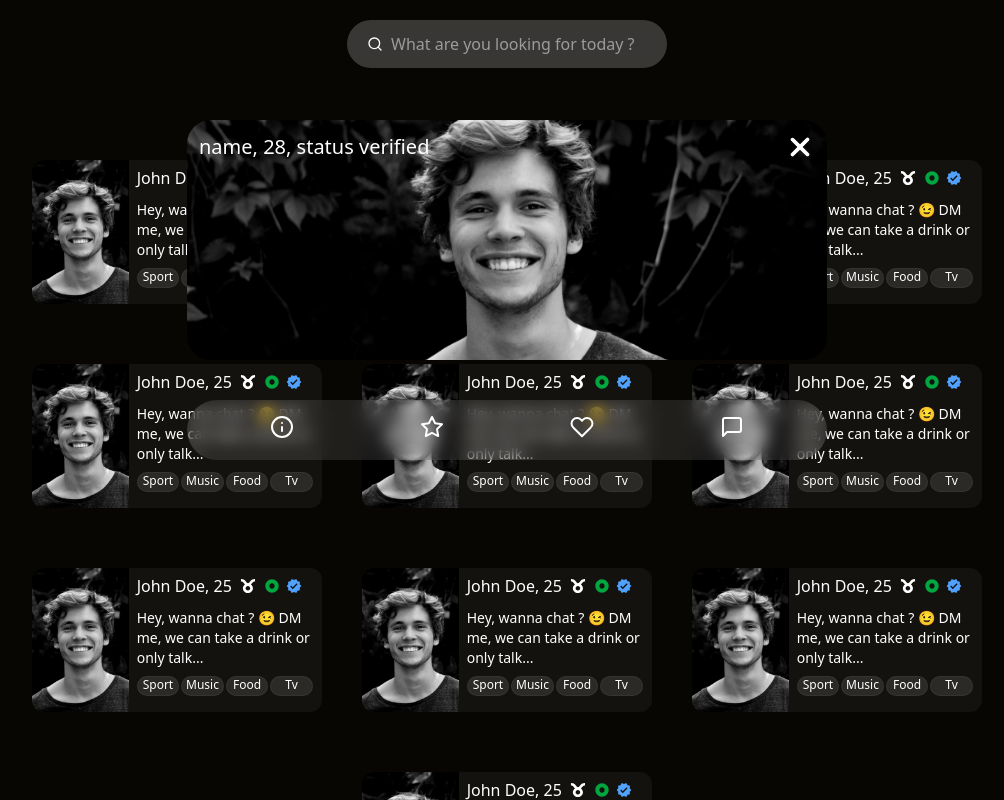
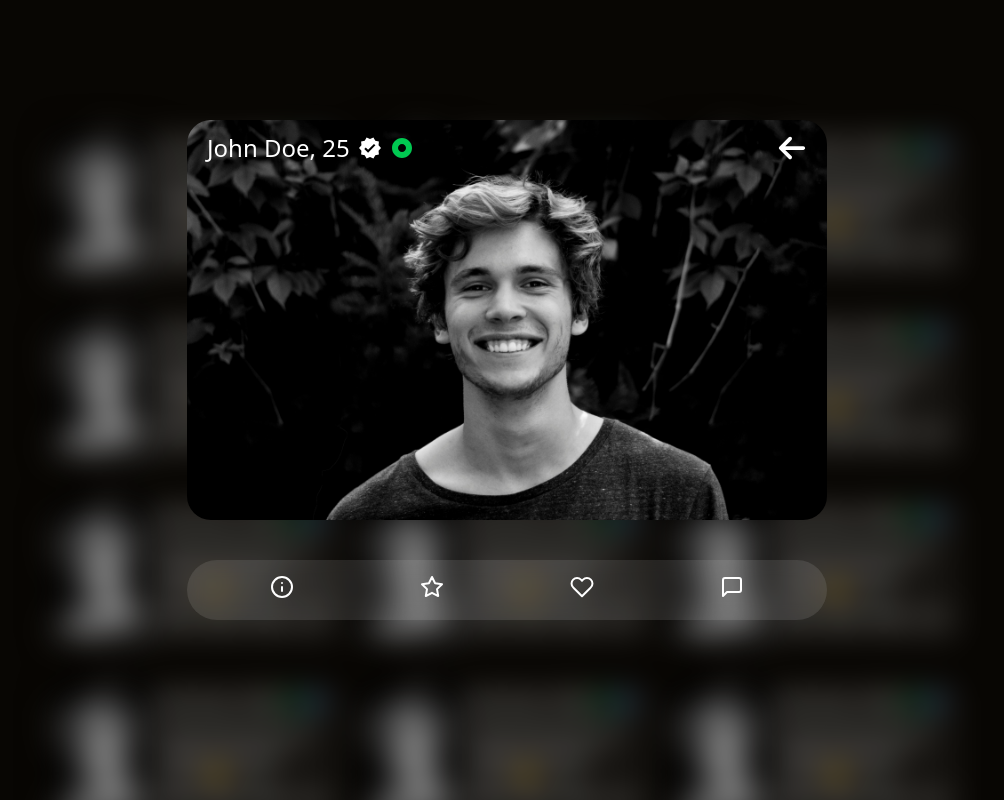
Before and after one commit to kevincalixte/wivy-ts, a Next.js app: page /welcome in a window 1280 px wide. Both pictures are taken after a click on the element 310 px from the left and 192 px from the top of the page. Shown: the top 800 px of the page, without its empty margins (133-1137 px from the left). Built offline with nearby package versions, Linux system fonts and the light colour scheme.

Commit message:
descriptio: added

```diff
--- a/app/welcome/page.tsx
+++ b/app/welcome/page.tsx
@@ -10,23 +10,25 @@ const welcome = () => {
 
 
   return (
-    <>
-
+    <div>
       {isProfile && <Profile id={1} onClose={() => setIsProfile(false)} />}
-      <div className='mx-5 my-23 lg:flex-wrap lg:flex lg:px-10 lg:gap-10 lg:justify-center lg:my-30'>
-        <Card key="1" onclick={() => setIsProfile(true)} name='John Doe, ' age={25} sign={<GiTaurus />} status="connected" verified={true} description='Hey, wanna chat ? 😉 DM me, we can take a drink or only talk !Hey, wanna chat ? 😉 DM me, we can take a drink or only talk !Hey, wanna chat ? 😉 DM me, we can take a drink or only talk !Hey, wanna chat ? 😉 DM me, we can take a drink or only talk !Hey, wanna chat ? 😉 DM me, we can take a drink or only talk !Hey, wanna chat ? 😉 DM me, we can take a drink or only talk !' img='/img/user/user1.jpg' tags={["Sport", "Music", "Food", "Tv", "Cat", "Sushi", "Work", "Holidays", "Netflix", "Disney", "Computer", "Coffee"]} />
-        <Card key="2" onclick={() => setIsProfile(true)} name='John Doe, ' age={25} sign={<GiTaurus />} status="connected" verified={true} description='Hey, wanna chat ? 😉 DM me, we can take a drink or only talk !Hey, wanna chat ? 😉 DM me, we can take a drink or only talk !Hey, wanna chat ? 😉 DM me, we can take a drink or only talk !Hey, wanna chat ? 😉 DM me, we can take a drink or only talk !Hey, wanna chat ? 😉 DM me, we can take a drink or only talk !Hey, wanna chat ? 😉 DM me, we can take a drink or only talk !' img='/img/user/user1.jpg' tags={["Sport", "Music", "Food", "Tv", "Cat", "Sushi", "Work", "Holidays", "Netflix", "Disney", "Computer", "Coffee"]} />
-        <Card key="3" onclick={() => setIsProfile(true)} name='John Doe, ' age={25} sign={<GiTaurus />} status="connected" verified={true} description='Hey, wanna chat ? 😉 DM me, we can take a drink or only talk !Hey, wanna chat ? 😉 DM me, we can take a drink or only talk !Hey, wanna chat ? 😉 DM me, we can take a drink or only talk !Hey, wanna chat ? 😉 DM me, we can take a drink or only talk !Hey, wanna chat ? 😉 DM me, we can take a drink or only talk !Hey, wanna chat ? 😉 DM me, we can take a drink or only talk !' img='/img/user/user1.jpg' tags={["Sport", "Music", "Food", "Tv", "Cat", "Sushi", "Work", "Holidays", "Netflix", "Disney", "Computer", "Coffee"]} />
-        <Card key="4" onclick={() => setIsProfile(true)} name='John Doe, ' age={25} sign={<GiTaurus />} status="connected" verified={true} description='Hey, wanna chat ? 😉 DM me, we can take a drink or only talk !Hey, wanna chat ? 😉 DM me, we can take a drink or only talk !Hey, wanna chat ? 😉 DM me, we can take a drink or only talk !Hey, wanna chat ? 😉 DM me, we can take a drink or only talk !Hey, wanna chat ? 😉 DM me, we can take a drink or only talk !Hey, wanna chat ? 😉 DM me, we can take a drink or only talk !' img='/img/user/user1.jpg' tags={["Sport", "Music", "Food", "Tv", "Cat", "Sushi", "Work", "Holidays", "Netflix", "Disney", "Computer", "Coffee"]} />
-        <Card key="5" onclick={() => setIsProfile(true)} name='John Doe, ' age={25} sign={<GiTaurus />} status="connected" verified={true} description='Hey, wanna chat ? 😉 DM me, we can take a drink or only talk !Hey, wanna chat ? 😉 DM me, we can take a drink or only talk !Hey, wanna chat ? 😉 DM me, we can take a drink or only talk !Hey, wanna chat ? 😉 DM me, we can take a drink or only talk !Hey, wanna chat ? 😉 DM me, we can take a drink or only talk !Hey, wanna chat ? 😉 DM me, we can take a drink or only talk !' img='/img/user/user1.jpg' tags={["Sport", "Music", "Food", "Tv", "Cat", "Sushi", "Work", "Holidays", "Netflix", "Disney", "Computer", "Coffee"]} />
-        <Card key="6" onclick={() => setIsProfile(true)} name='John Doe, ' age={25} sign={<GiTaurus />} status="connected" verified={true} description='Hey, wanna chat ? 😉 DM me, we can take a drink or only talk !Hey, wanna chat ? 😉 DM me, we can take a drink or only talk !Hey, wanna chat ? 😉 DM me, we can take a drink or only talk !Hey, wanna chat ? 😉 DM me, we can take a drink or only talk !Hey, wanna chat ? 😉 DM me, we can take a drink or only talk !Hey, wanna chat ? 😉 DM me, we can take a drink or only talk !' img='/img/user/user1.jpg' tags={["Sport", "Music", "Food", "Tv", "Cat", "Sushi", "Work", "Holidays", "Netflix", "Disney", "Computer", "Coffee"]} />
-        <Card key="7" onclick={() => setIsProfile(true)} name='John Doe, ' age={25} sign={<GiTaurus />} status="connected" verified={true} description='Hey, wanna chat ? 😉 DM me, we can take a drink or only talk !Hey, wanna chat ? 😉 DM me, we can take a drink or only talk !Hey, wanna chat ? 😉 DM me, we can take a drink or only talk !Hey, wanna chat ? 😉 DM me, we can take a drink or only talk !Hey, wanna chat ? 😉 DM me, we can take a drink or only talk !Hey, wanna chat ? 😉 DM me, we can take a drink or only talk !' img='/img/user/user1.jpg' tags={["Sport", "Music", "Food", "Tv", "Cat", "Sushi", "Work", "Holidays", "Netflix", "Disney", "Computer", "Coffee"]} />
-        <Card key="8" onclick={() => setIsProfile(true)} name='John Doe, ' age={25} sign={<GiTaurus />} status="connected" verified={true} description='Hey, wanna chat ? 😉 DM me, we can take a drink or only talk !Hey, wanna chat ? 😉 DM me, we can take a drink or only talk !Hey, wanna chat ? 😉 DM me, we can take a drink or only talk !Hey, wanna chat ? 😉 DM me, we can take a drink or only talk !Hey, wanna chat ? 😉 DM me, we can take a drink or only talk !Hey, wanna chat ? 😉 DM me, we can take a drink or only talk !' img='/img/user/user1.jpg' tags={["Sport", "Music", "Food", "Tv", "Cat", "Sushi", "Work", "Holidays", "Netflix", "Disney", "Computer", "Coffee"]} />
-        <Card key="9" onclick={() => setIsProfile(true)} name='John Doe, ' age={25} sign={<GiTaurus />} status="connected" verified={true} description='Hey, wanna chat ? 😉 DM me, we can take a drink or only talk !Hey, wanna chat ? 😉 DM me, we can take a drink or only talk !Hey, wanna chat ? 😉 DM me, we can take a drink or only talk !Hey, wanna chat ? 😉 DM me, we can take a drink or only talk !Hey, wanna chat ? 😉 DM me, we can take a drink or only talk !Hey, wanna chat ? 😉 DM me, we can take a drink or only talk !' img='/img/user/user1.jpg' tags={["Sport", "Music", "Food", "Tv", "Cat", "Sushi", "Work", "Holidays", "Netflix", "Disney", "Computer", "Coffee"]} />
-        <Card key="10" onclick={() => setIsProfile(true)} name='John Doe, ' age={25} sign={<GiTaurus />} status="connected" verified={true} description='Hey, wanna chat ? 😉 DM me, we can take a drink or only talk !Hey, wanna chat ? 😉 DM me, we can take a drink or only talk !Hey, wanna chat ? 😉 DM me, we can take a drink or only talk !Hey, wanna chat ? 😉 DM me, we can take a drink or only talk !Hey, wanna chat ? 😉 DM me, we can take a drink or only talk !Hey, wanna chat ? 😉 DM me, we can take a drink or only talk !' img='/img/user/user1.jpg' tags={["Sport", "Music", "Food", "Tv", "Cat", "Sushi", "Work", "Holidays", "Netflix", "Disney", "Computer", "Coffee"]} />
+      <div className={`mx-5 my-23 lg:flex-wrap lg:flex lg:px-10 lg:gap-5 lg:justify-center lg:my-30${isProfile ? ' lg:blur-lg lg:select-none ' : ''}`}>
+        <Card key="1" onclick={() => setIsProfile(true)} name='John Doe, ' age={25} sign={<GiTaurus />} status="connected" verified={true} description='Young 25-year-old man, friendly and always smiling 😊. I enjoy going out with friends, traveling, and discovering new flavors 🍣✈️. Here to meet great people and share good times!' img='/img/user/user1.jpg' tags={["Sport", "Music", "Food", "Tv", "Cat", "Sushi", "Work", "Holidays", "Netflix", "Disney", "Computer", "Coffee"]} />
+        <Card key="2" onclick={() => setIsProfile(true)} name='John Doe, ' age={25} sign={<GiTaurus />} status="connected" verified={true} description='Young 25-year-old man, friendly and always smiling 😊. I enjoy going out with friends, traveling, and discovering new flavors 🍣✈️. Here to meet great people and share good times!' img='/img/user/user1.jpg' tags={["Sport", "Music", "Food", "Tv", "Cat", "Sushi", "Work", "Holidays", "Netflix", "Disney", "Computer", "Coffee"]} />
+        <Card key="3" onclick={() => setIsProfile(true)} name='John Doe, ' age={25} sign={<GiTaurus />} status="connected" verified={true} description='Young 25-year-old man, friendly and always smiling 😊. I enjoy going out with friends, traveling, and discovering new flavors 🍣✈️. Here to meet great people and share good times!' img='/img/user/user1.jpg' tags={["Sport", "Music", "Food", "Tv", "Cat", "Sushi", "Work", "Holidays", "Netflix", "Disney", "Computer", "Coffee"]} />
+        <Card key="4" onclick={() => setIsProfile(true)} name='John Doe, ' age={25} sign={<GiTaurus />} status="connected" verified={true} description='Young 25-year-old man, friendly and always smiling 😊. I enjoy going out with friends, traveling, and discovering new flavors 🍣✈️. Here to meet great people and share good times!' img='/img/user/user1.jpg' tags={["Sport", "Music", "Food", "Tv", "Cat", "Sushi", "Work", "Holidays", "Netflix", "Disney", "Computer", "Coffee"]} />
+        <Card key="5" onclick={() => setIsProfile(true)} name='John Doe, ' age={25} sign={<GiTaurus />} status="connected" verified={true} description='Young 25-year-old man, friendly and always smiling 😊. I enjoy going out with friends, traveling, and discovering new flavors 🍣✈️. Here to meet great people and share good times!' img='/img/user/user1.jpg' tags={["Sport", "Music", "Food", "Tv", "Cat", "Sushi", "Work", "Holidays", "Netflix", "Disney", "Computer", "Coffee"]} />
+        <Card key="6" onclick={() => setIsProfile(true)} name='John Doe, ' age={25} sign={<GiTaurus />} status="connected" verified={true} description='Young 25-year-old man, friendly and always smiling 😊. I enjoy going out with friends, traveling, and discovering new flavors 🍣✈️. Here to meet great people and share good times!' img='/img/user/user1.jpg' tags={["Sport", "Music", "Food", "Tv", "Cat", "Sushi", "Work", "Holidays", "Netflix", "Disney", "Computer", "Coffee"]} />
+        <Card key="7" onclick={() => setIsProfile(true)} name='John Doe, ' age={25} sign={<GiTaurus />} status="connected" verified={true} description='Young 25-year-old man, friendly and always smiling 😊. I enjoy going out with friends, traveling, and discovering new flavors 🍣✈️. Here to meet great people and share good times!' img='/img/user/user1.jpg' tags={["Sport", "Music", "Food", "Tv", "Cat", "Sushi", "Work", "Holidays", "Netflix", "Disney", "Computer", "Coffee"]} />
+        <Card key="8" onclick={() => setIsProfile(true)} name='John Doe, ' age={25} sign={<GiTaurus />} status="connected" verified={true} description='Young 25-year-old man, friendly and always smiling 😊. I enjoy going out with friends, traveling, and discovering new flavors 🍣✈️. Here to meet great people and share good times!' img='/img/user/user1.jpg' tags={["Sport", "Music", "Food", "Tv", "Cat", "Sushi", "Work", "Holidays", "Netflix", "Disney", "Computer", "Coffee"]} />
+        <Card key="9" onclick={() => setIsProfile(true)} name='John Doe, ' age={25} sign={<GiTaurus />} status="connected" verified={true} description='Young 25-year-old man, friendly and always smiling 😊. I enjoy going out with friends, traveling, and discovering new flavors 🍣✈️. Here to meet great people and share good times!' img='/img/user/user1.jpg' tags={["Sport", "Music", "Food", "Tv", "Cat", "Sushi", "Work", "Holidays", "Netflix", "Disney", "Computer", "Coffee"]} />
+        <Card key="10" onclick={() => setIsProfile(true)} name='John Doe, ' age={25} sign={<GiTaurus />} status="connected" verified={true} description='Young 25-year-old man, friendly and always smiling 😊. I enjoy going out with friends, traveling, and discovering new flavors 🍣✈️. Here to meet great people and share good times!' img='/img/user/user1.jpg' tags={["Sport", "Music", "Food", "Tv", "Cat", "Sushi", "Work", "Holidays", "Netflix", "Disney", "Computer", "Coffee"]} />
+        <Card key="11" onclick={() => setIsProfile(true)} name='John Doe, ' age={25} sign={<GiTaurus />} status="connected" verified={true} description='Young 25-year-old man, friendly and always smiling 😊. I enjoy going out with friends, traveling, and discovering new flavors 🍣✈️. Here to meet great people and share good times!' img='/img/user/user1.jpg' tags={["Sport", "Music", "Food", "Tv", "Cat", "Sushi", "Work", "Holidays", "Netflix", "Disney", "Computer", "Coffee"]} />
+        <Card key="12" onclick={() => setIsProfile(true)} name='John Doe, ' age={25} sign={<GiTaurus />} status="connected" verified={true} description='Young 25-year-old man, friendly and always smiling 😊. I enjoy going out with friends, traveling, and discovering new flavors 🍣✈️. Here to meet great people and share good times!' img='/img/user/user1.jpg' tags={["Sport", "Music", "Food", "Tv", "Cat", "Sushi", "Work", "Holidays", "Netflix", "Disney", "Computer", "Coffee"]} />
+        <Card key="13" onclick={() => setIsProfile(true)} name='John Doe, ' age={25} sign={<GiTaurus />} status="connected" verified={true} description='Young 25-year-old man, friendly and always smiling 😊. I enjoy going out with friends, traveling, and discovering new flavors 🍣✈️. Here to meet great people and share good times!' img='/img/user/user1.jpg' tags={["Sport", "Music", "Food", "Tv", "Cat", "Sushi", "Work", "Holidays", "Netflix", "Disney", "Computer", "Coffee"]} />
       </div>
       <Bottom isProfile={isProfile} />
-    </>
+    </div>
   )
 }
 
--- a/components/Nav/Bottom.tsx
+++ b/components/Nav/Bottom.tsx
@@ -1,24 +1,32 @@
 
 import Link from 'next/link'
 import { FiSearch, FiStar, FiUsers, FiHeart, FiMessageCircle, FiMessageSquare, FiHome, FiUser, FiInfo, FiPaperclip, FiSend, FiMic, FiSmile } from 'react-icons/fi';
+import Description from '../Profile/Description';
+import { useState } from 'react';
 
 type BottomProps = {
   isProfile: boolean;
 }
 function Bottom({ isProfile }: BottomProps) {
 
+  const [description, showDescription] = useState(false);
+
   return (
 
     <div className='flex justify-center'>
       {isProfile ?
-        <nav className='z-20 fixed bottom-0 mb-5 flex items-center w-[50%] h-15 p-5 rounded-4xl backdrop-blur bg-white/10 text-white lg:top-100'>
-          <ul className='flex items-center justify-around w-full text-2xl'>
-            <li><button><FiInfo /></button></li>
-            <li><button><FiStar /></button></li>
-            <li><button><FiHeart /></button></li>
+      <>
+      {description ? <Description description='Young 25-year-old man, friendly and always smiling 😊. I enjoy going out with friends, traveling, and discovering new flavors 🍣✈️. Here to meet great people and share good times!
+' tags={[ "Netflix", "Disney", "Computer", "Coffee"]}/> : ""}
+        <nav className='z-20 fixed bottom-0 mb-5 flex items-center w-[50%] h-15 p-5 rounded-4xl backdrop-blur bg-white/10 text-white lg:top-140'>
+          <ul className='flex items-center justify-around w-full text-2xl [&_li]:hover:scale-110'>
+            <li ><button><FiInfo onClick={() => { showDescription(true)}} /></button></li>
+            <li className=' hover:text-yellow-500'><button><FiStar /></button></li>
+            <li className=' hover:text-fuchsia-500'><button><FiHeart /></button></li>
             <li><button><FiMessageSquare /></button></li>
           </ul>
         </nav>
+      </>
         :
         <nav className='fixed bottom-0 mb-5 flex items-center w-[90%] h-15 p-3 rounded-4xl backdrop-blur bg-white/10 text-white lg:w-1/4'>
           <ul className='flex w-full gap-3 justify-evenly text-2xl'>
--- a/components/Nav/Top.tsx
+++ b/components/Nav/Top.tsx
@@ -13,7 +13,7 @@ export const Top = ({ logo }: TopProps) => {
   const isWelcome = pathname === '/welcome';
 
   return (
-    <div className="flex justify-center lg:relative">
+    <div className="flex justify-center lg:relative" id="top">
 
       <nav className={`
         ${isHome ? 'absolute w-full h-15 bg-linear-to-b from-black/85' : ''}
--- /dev/null
+++ b/components/Profile/Description.tsx
@@ -0,0 +1,26 @@
+import React from 'react'
+import Tag from '../User/Tag';
+
+type DescriptionProps = {
+    description?: string;
+    tags?: string[];
+}
+const Description = ({ description, tags }: DescriptionProps) => {
+    return (
+        <>
+            <div className='lg:fixed  flex-col lg:bottom-20 lg:w-1/3 lg:h-40 rounded-2xl bg-white/10 flex justify-center text-center p-5'>
+                {description}
+                <div className='flex flex-wrap pt-5 justify-around'>
+
+                    {tags && tags.map((tag, idx) => (
+                        <Tag key={idx} text={tag} />
+
+                    ))}
+                </div>
+            </div>
+
+        </>
+    )
+}
+
+export default Description
--- a/components/Profile/Profile.tsx
+++ b/components/Profile/Profile.tsx
@@ -1,33 +1,46 @@
 
 import { useEffect, useState } from 'react';
-import { FaXmark } from 'react-icons/fa6';
+import { FaArrowLeft } from 'react-icons/fa6';
+import { MdVerified } from 'react-icons/md';
+import { RiRadarFill, RiRadioButtonFill } from 'react-icons/ri';
+
 
 type ProfileProps = {
 	id: number;
 	onClose: () => void;
 }
 const Profile = ({ id, onClose }: ProfileProps) => {
-	useEffect(() => {
-		// Bloque le scroll uniquement sur mobile
-		if (window.innerWidth < 1024) {
-			document.body.style.overflow = 'hidden';
+		useEffect(() => {
+			// Bloque le scroll sur mobile
+			if (window.innerWidth < 1024) {
+				document.body.style.overflow = 'hidden';
+			}
+			// Masque la topbar
+			const topElement = document.getElementById("top");
+			if (topElement) {
+				topElement.classList.add("hidden");
+			}
 			return () => {
-				document.body.style.overflow = 'unset';
+				if (window.innerWidth < 1024) {
+					document.body.style.overflow = 'unset';
+				}
+				if (topElement) {
+					topElement.classList.remove("hidden");
+				}
 			};
-		}
-	}, []);
+		}, []);
 
-	const name = "name"
-	const age = 28
-	const status = "status"
-	const verified = "verified"
+	const name = "John Doe"
+	const age = 25
+	const status = <MdVerified />
+	const verified = <RiRadioButtonFill className='text-green-500' />
 
 	return (
 		<div className='lg:flex lg:justify-center lg:mt-10'>
-			<div className="z-20  absolute min-h-screen w-full bg-cover bg-center lg:min-h-0 lg:h-60 lg:fixed lg:z-20 lg:mt-20 lg:rounded-3xl lg:w-1/2  " style={{ backgroundImage: "url('/img/user/user1.jpg')" }}>
-				<div className='flex items-center justify-between mx-3 mt-3'>
-					<span className='lg:text-xl'>{name}, {age}, {status} {verified}</span>
-					<FaXmark className='text-2xl lg:text-3xl cursor-pointer' onClick={onClose} />
+			<div className="z-20 min-h-screen w-full bg-cover bg-center lg:min-h-0 lg:h-100 lg:fixed lg:mt-20 lg:rounded-3xl lg:w-1/2" style={{ backgroundImage: "url('/img/user/user1.jpg')" }}>
+				<div className='flex items-center justify-between mx-5 pt-3 '>
+					<span className='flex items-center text-2xl gap-2'>{name}, {age}  {status} {verified}</span>
+					<FaArrowLeft className='text-2xl lg:text-3xl cursor-pointer hover:scale-110' onClick={onClose} />
 				</div>
 			</div>
 		</div>
```
